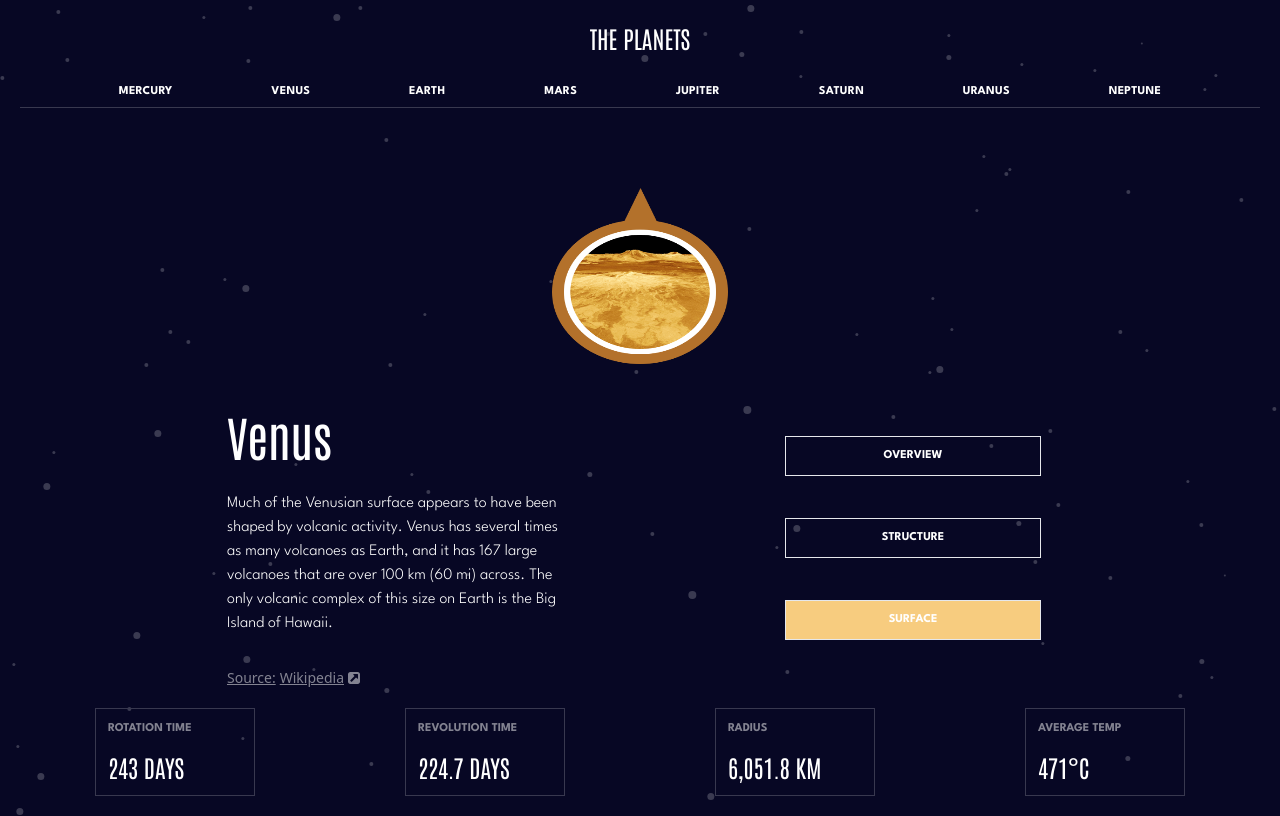
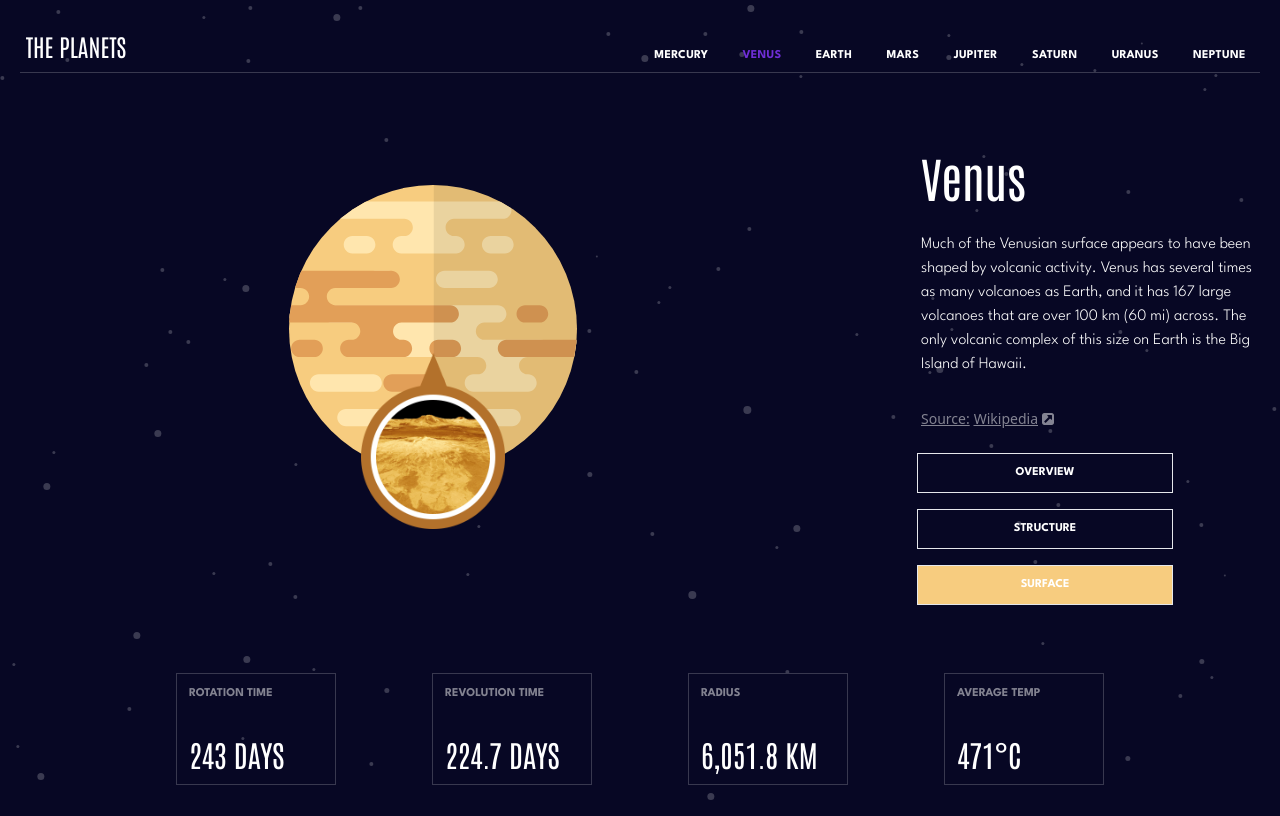
Before and after one commit to JaacielBriseo/planets-fact, a React (Create React App) app: page /venus in a window 1280 px wide. Both pictures are taken after a click on the button "SURFACE". Built offline with nearby package versions, Linux system fonts and the light colour scheme.

Commit message:
Desktop design / animation added

```diff
--- a/package.json
+++ b/package.json
@@ -11,6 +11,7 @@
     "@types/node": "^17.0.45",
     "@types/react": "^18.0.26",
     "@types/react-dom": "^18.0.9",
+    "animate.css": "^4.1.1",
     "localforage": "^1.10.0",
     "match-sorter": "^6.3.1",
     "react": "^18.2.0",
--- a/src/PlanetsSite.tsx
+++ b/src/PlanetsSite.tsx
@@ -1,4 +1,5 @@
 import { PlanetsRouter } from './router';
+import 'animate.css';
 
 export const PlanetsSite = () => {
 	return (
--- a/src/components/Header.tsx
+++ b/src/components/Header.tsx
@@ -1,10 +1,10 @@
 import { useNavigate } from 'react-router-dom';
-import { HamburgerButton } from '.';
+import { HamburgerButton, PlanetsList } from '.';
 
 export const Header = () => {
 	const navigate = useNavigate();
 	return (
-		<header className='font-Antonio w-full h-9 flex justify-between items-center md:justify-center'>
+		<header className='font-Antonio w-full h-9 flex justify-between items-center md:justify-center lg:justify-start'>
 			<div className='w-28 h-9 flex items-center justify-center'>
 				<h1 onClick={() => navigate('/')} className='text-White uppercase font-medium text-2xl'>
 					The planets
--- a/src/components/Menu.tsx
+++ b/src/components/Menu.tsx
@@ -1,21 +1,14 @@
-import { NavLink } from 'react-router-dom';
 import { useAppSelector } from '../app';
-import { Header, MobileMenu } from '.';
+import { Header, MobileMenu, PlanetsList } from '.';
 
 export const Menu = () => {
-	const { isMobileMenuOpen, planets } = useAppSelector((state) => state.planets);
+	const { isMobileMenuOpen } = useAppSelector((state) => state.planets);
 
 	return (
-		<>
+		<div className='lg:flex lg:items-center lg:border-b lg:border-b-DarkGray'>
 			<Header />
 			{isMobileMenuOpen && <MobileMenu />}
-			<ul className='hidden md:flex justify-evenly h-6 mt-7 font-Spartan text-xs font-bold tracking-wide border-b border-b-DarkGray uppercase'>
-				{planets.map(({ name }) => (
-					<NavLink key={name} to={name}>
-						{name}
-					</NavLink>
-				))}
-			</ul>
-		</>
+			<PlanetsList />
+		</div>
 	);
 };
--- a/src/components/Navbar.tsx
+++ b/src/components/Navbar.tsx
@@ -11,7 +11,8 @@ export const Navbar = ({ borderColor, extraClassname, bgColor }: NavBarProps) =>
 	const { isOverviewActive, isStructureActive, isSurfaceActive } = content;
 	return (
 		<nav
-			className={`flex justify-between p-3 mt-3 border-y border-y-DarkGray ${extraClassname} md:flex-col md:border-none`}
+			className={`flex justify-between p-3 mt-3 border-y border-y-DarkGray ${extraClassname} md:flex-col
+			 md:border-none lg:w-[355px] lg:space-y-4`}
 		>
 			<NavbarButton name='Overview' isActive={isOverviewActive} borderColor={borderColor} bgColor={bgColor} />
 			<NavbarButton name='Structure' isActive={isStructureActive} borderColor={borderColor} bgColor={bgColor} />
--- a/src/components/PlanetImage.tsx
+++ b/src/components/PlanetImage.tsx
@@ -1,7 +1,24 @@
 export const PlanetImage = ({ Img }: { Img: string }) => {
 	return (
-		<div className='flex justify-center items-center h-56'>
-			<img src={Img} alt='Planet' className='w-28 h-28 md:w-44 md:h-44 md:mt-28' />
+		<div className='flex justify-center items-center h-56 lg:items-start lg:w-8/12'>
+			{Img.includes('geology') ? (
+				<>
+					<div className='relative'>
+						<img
+							src={Img.replace('geology', 'planet').replace('png', 'svg')}
+							alt=''
+							className='w-28 h-28 md:w-44 md:h-44 md:mt-28 lg:w-72 lg:h-72'
+						/>
+						<img
+							src={Img}
+							alt='Planet'
+							className='w-14 md:w-24 lg:w-36 absolute -bottom-5 left-1/4 md:-bottom-10 lg:-bottom-14'
+						/>
+					</div>
+				</>
+			) : (
+				<img src={Img} alt='Planet' className='w-28 h-28 md:w-44 md:h-44 md:mt-28 lg:w-72 lg:h-72' />
+			)}
 		</div>
 	);
 };
--- a/src/components/PlanetPrincipalInfo.tsx
+++ b/src/components/PlanetPrincipalInfo.tsx
@@ -9,15 +9,13 @@ interface PlanetPrincipalInfoProps {
 
 export const PlanetPrincipalInfo = ({ title, content, source, bgColor }: PlanetPrincipalInfoProps) => {
 	return (
-		<div className='h-60 text-center flex flex-col justify-evenly mb-7 md:mt-20 md:text-start md:flex-row'>
+		<div className='h-60 text-center flex flex-col justify-evenly mb-7 md:mt-20 md:text-start md:flex-row lg:flex-col lg:justify-end lg:items-end lg:max-w-screen-xl'>
 			<div className='space-y-5 md:max-w-[339px] md:space-y-8'>
 				<h1 className='font-Antonio text-4xl text-White md:text-5xl'>{title}</h1>
 				<p className='font-Spartan text-[15px] font-thin md:text-base'>{content}</p>
-				<div className='flex items-center justify-center space-x-1 text-LightGray text-xs md:justify-start md:text-sm'>
-					<p className='underline'>Source:</p>
-					<a href={source} className='underline'>
-						Wikipedia
-					</a>
+				<div className='flex items-center justify-center space-x-1 text-LightGray text-xs underline md:justify-start md:text-sm'>
+					<p>Source:</p>
+					<a href={source}>Wikipedia</a>
 					<img src='./assets/icon-source.svg' alt='src' />
 				</div>
 			</div>
--- a/src/components/PlanetSecondaryInfo.tsx
+++ b/src/components/PlanetSecondaryInfo.tsx
@@ -5,5 +5,6 @@ interface PlanetSecondaryInfoProps {
 }
 
 export const PlanetSecondaryInfo = ({ children }: PlanetSecondaryInfoProps) => {
-	return <div className='space-y-4 md:flex md:items-center md: justify-around md:space-y-0 md:mt-14'>{children}</div>;
+	return <div className='space-y-4 md:flex md:items-center md:justify-around md:space-y-0 md:mt-14
+	lg:max-w-5xl lg:mx-auto'>{children}</div>;
 };
--- /dev/null
+++ b/src/components/PlanetsList.tsx
@@ -0,0 +1,26 @@
+import { NavLink } from 'react-router-dom';
+import { useAppSelector } from '../app';
+
+export const PlanetsList = () => {
+	const { planets } = useAppSelector((state) => state.planets);
+	let activeStyle = {
+		color: '#6F2ED6',
+	};
+	return (
+		<ul
+			className='hidden md:flex justify-evenly h-6 mt-7 font-Spartan text-xs font-bold tracking-wide border-b border-b-DarkGray uppercase
+		lg:w-full lg:space-x-5 lg:border-none '
+		>
+			{planets.map(({ name }) => (
+				<NavLink
+					key={name}
+					to={`/${name.toLowerCase()}`}
+					className='lg:text-xs lg:font-bold'
+					style={({ isActive }) => (isActive ? activeStyle : undefined)}
+				>
+					{name}
+				</NavLink>
+			))}
+		</ul>
+	);
+};
--- a/src/components/SecondaryInfoData.tsx
+++ b/src/components/SecondaryInfoData.tsx
@@ -5,9 +5,9 @@ interface SecondaryInfoDataProps {
 
 export const SecondaryInfoData = ({ title, data }: SecondaryInfoDataProps) => {
 	return (
-		<div className='flex justify-between items-center p-3 border border-DarkGray uppercase md:flex-col md:w-40 md:h-[88px] md:items-start'>
+		<div className='flex justify-between items-center p-3 border border-DarkGray uppercase md:flex-col md:w-40 md:h-[88px] md:items-start lg:h-28'>
 			<h3 className='font-Spartan font-bold text-xs text-LightGray '>{title}</h3>
-			<p className='font-Antonio font-medium text-xl text-White md:text-2xl'>{data}</p>
+			<p className='font-Antonio font-medium text-xl text-White md:text-2xl lg:text-3xl'>{data}</p>
 		</div>
 	);
 };
--- a/src/components/index.ts
+++ b/src/components/index.ts
@@ -7,4 +7,5 @@ export { NavbarButton } from './NavbarButton';
 export { PlanetImage } from './PlanetImage';
 export { PlanetPrincipalInfo } from './PlanetPrincipalInfo';
 export { PlanetSecondaryInfo } from './PlanetSecondaryInfo';
+export { PlanetsList } from './PlanetsList';
 export { SecondaryInfoData } from './SecondaryInfoData';
--- a/src/views/PlanetView.tsx
+++ b/src/views/PlanetView.tsx
@@ -5,5 +5,5 @@ interface PlanetViewProps {
 }
 
 export const PlanetView = ({ children }: PlanetViewProps) => {
-	return <main>{children}</main>;
+	return <main className='animate__animated animate__zoomInDown'>{children}</main>;
 };
```
Also changed, not shown: 1 other file (tests, documents, lock files or other folders).
